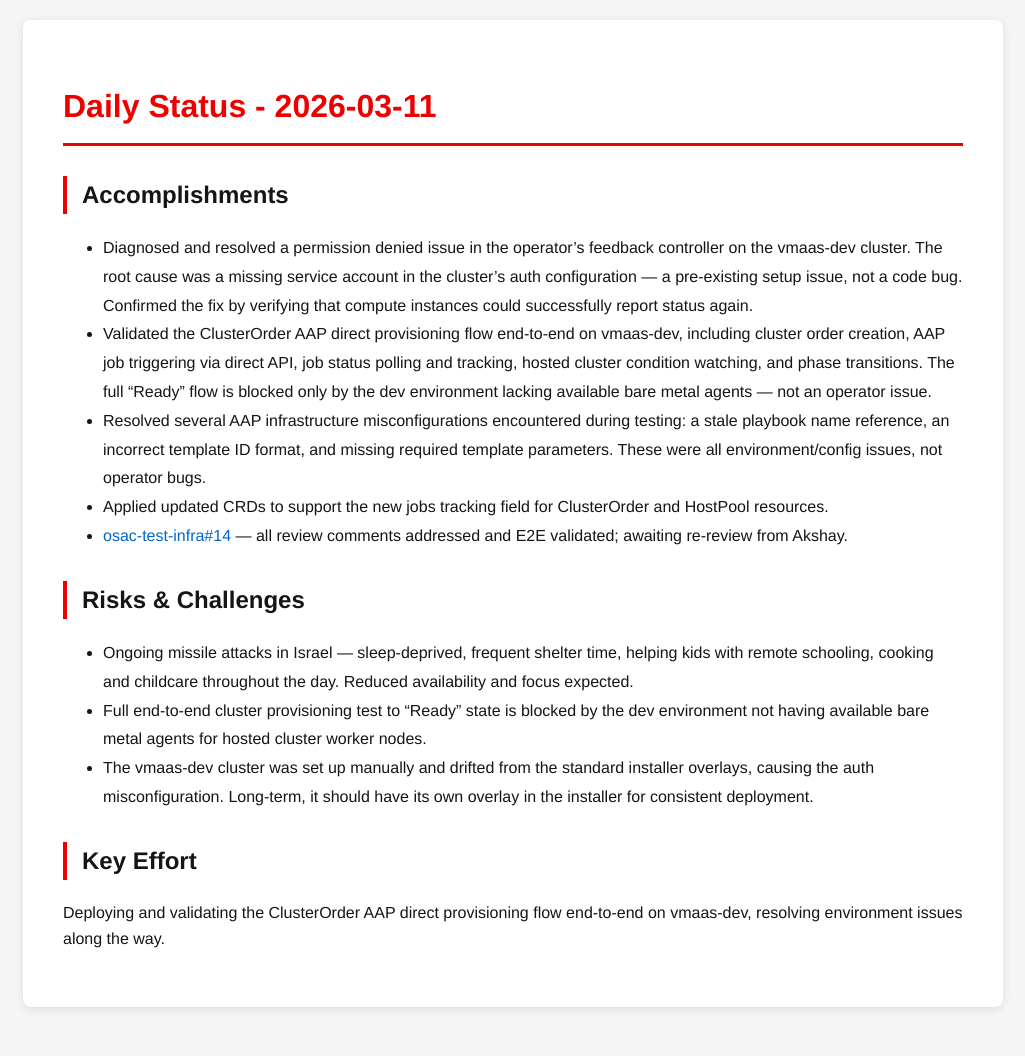
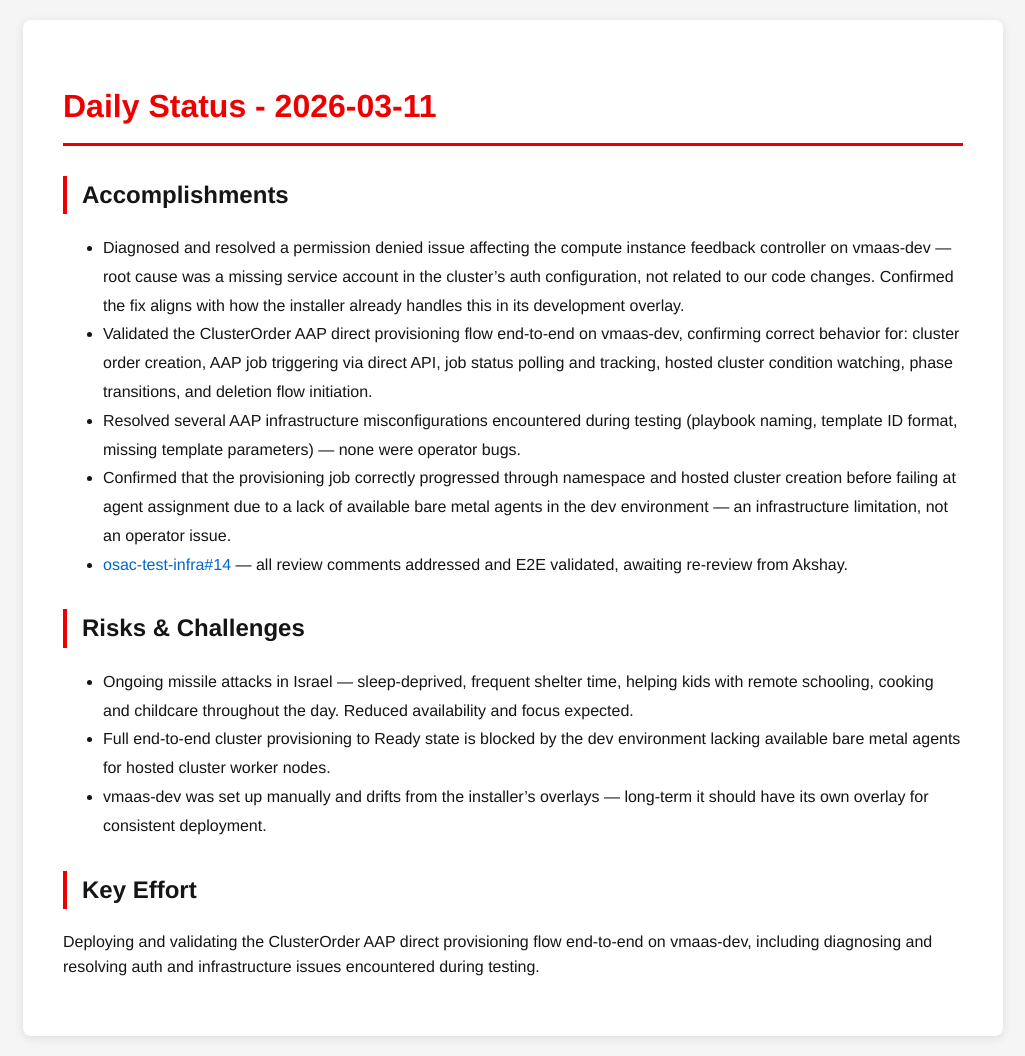
Before and after one commit to tzvatot/daily-status, a Jekyll site: the page built from 2026-03-11.md, in a window 1280 px wide. Shown: the whole page, without its empty margins (127-1152 px from the left). Built offline with Jekyll 4.4.1, drawn with Linux system fonts in a browser that asks for light colours; before the commit the page ends 1027 px from its top, so only the background shows below that.

Commit message:
Daily status update - 2026-03-11

```diff
--- a/2026-03-11.md
+++ b/2026-03-11.md
@@ -7,16 +7,16 @@ date: 2026-03-11
 # Daily Status - 2026-03-11
 
 ## Accomplishments
-- Diagnosed and resolved a permission denied issue in the operator's feedback controller on the vmaas-dev cluster. The root cause was a missing service account in the cluster's auth configuration — a pre-existing setup issue, not a code bug. Confirmed the fix by verifying that compute instances could successfully report status again.
-- Validated the ClusterOrder AAP direct provisioning flow end-to-end on vmaas-dev, including cluster order creation, AAP job triggering via direct API, job status polling and tracking, hosted cluster condition watching, and phase transitions. The full "Ready" flow is blocked only by the dev environment lacking available bare metal agents — not an operator issue.
-- Resolved several AAP infrastructure misconfigurations encountered during testing: a stale playbook name reference, an incorrect template ID format, and missing required template parameters. These were all environment/config issues, not operator bugs.
-- Applied updated CRDs to support the new jobs tracking field for ClusterOrder and HostPool resources.
-- [osac-test-infra#14](https://github.com/osac-project/osac-test-infra/pull/14) — all review comments addressed and E2E validated; awaiting re-review from Akshay.
+- Diagnosed and resolved a permission denied issue affecting the compute instance feedback controller on vmaas-dev — root cause was a missing service account in the cluster's auth configuration, not related to our code changes. Confirmed the fix aligns with how the installer already handles this in its development overlay.
+- Validated the ClusterOrder AAP direct provisioning flow end-to-end on vmaas-dev, confirming correct behavior for: cluster order creation, AAP job triggering via direct API, job status polling and tracking, hosted cluster condition watching, phase transitions, and deletion flow initiation.
+- Resolved several AAP infrastructure misconfigurations encountered during testing (playbook naming, template ID format, missing template parameters) — none were operator bugs.
+- Confirmed that the provisioning job correctly progressed through namespace and hosted cluster creation before failing at agent assignment due to a lack of available bare metal agents in the dev environment — an infrastructure limitation, not an operator issue.
+- [osac-test-infra#14](https://github.com/osac-project/osac-test-infra/pull/14) — all review comments addressed and E2E validated, awaiting re-review from Akshay.
 
 ## Risks & Challenges
 - Ongoing missile attacks in Israel — sleep-deprived, frequent shelter time, helping kids with remote schooling, cooking and childcare throughout the day. Reduced availability and focus expected.
-- Full end-to-end cluster provisioning test to "Ready" state is blocked by the dev environment not having available bare metal agents for hosted cluster worker nodes.
-- The vmaas-dev cluster was set up manually and drifted from the standard installer overlays, causing the auth misconfiguration. Long-term, it should have its own overlay in the installer for consistent deployment.
+- Full end-to-end cluster provisioning to Ready state is blocked by the dev environment lacking available bare metal agents for hosted cluster worker nodes.
+- vmaas-dev was set up manually and drifts from the installer's overlays — long-term it should have its own overlay for consistent deployment.
 
 ## Key Effort
-Deploying and validating the ClusterOrder AAP direct provisioning flow end-to-end on vmaas-dev, resolving environment issues along the way.
+Deploying and validating the ClusterOrder AAP direct provisioning flow end-to-end on vmaas-dev, including diagnosing and resolving auth and infrastructure issues encountered during testing.
```
